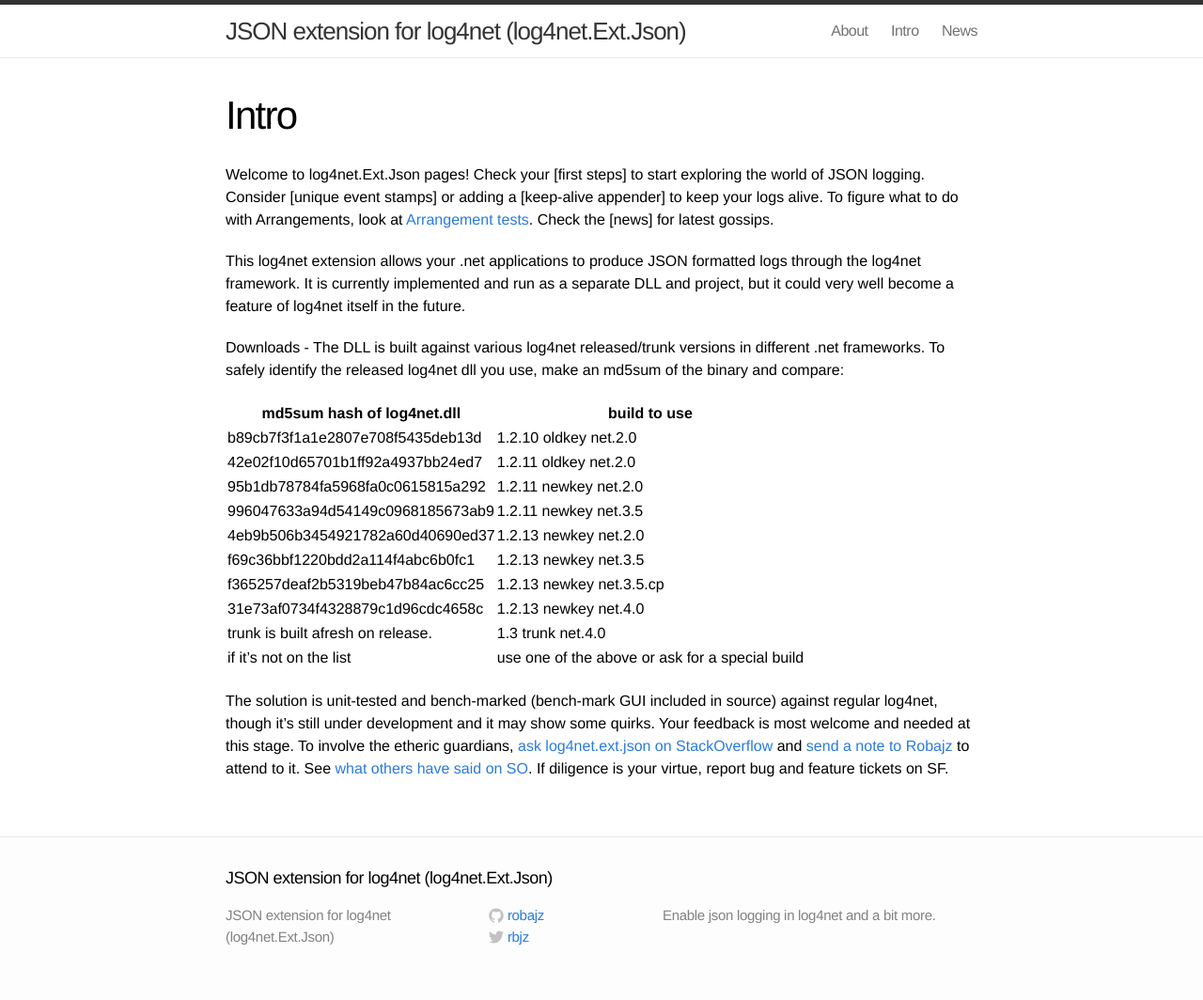
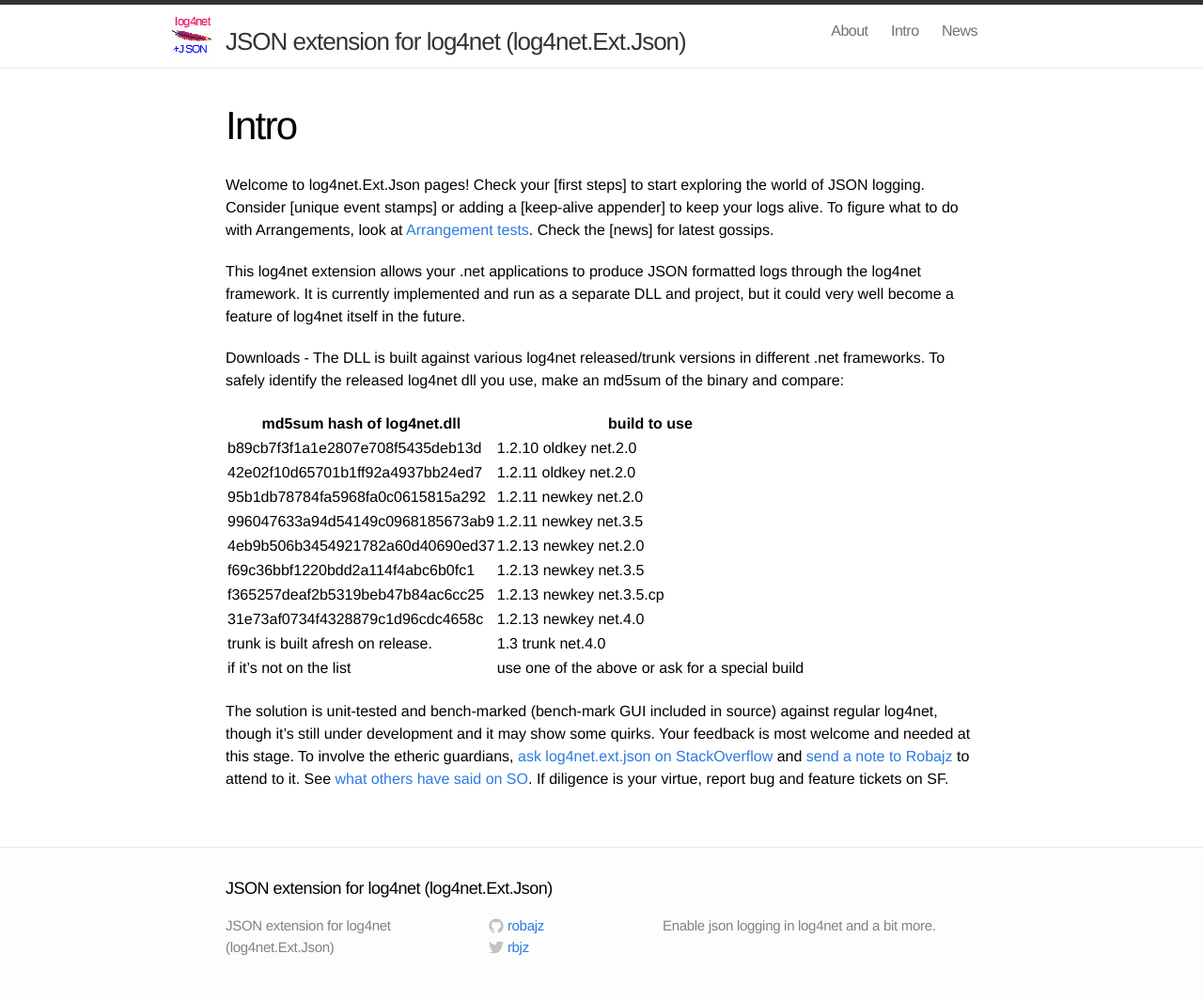
Before and after one commit to daveoggy/log4net.Ext.Json, a Jekyll site: the page built from index.md, in a window 1280 px wide. Shown: the whole page at 94% size. Built offline with Jekyll 4.4.1, drawn with Linux system fonts in a browser that asks for light colours.

Commit message:
icon shows

```diff
--- a/_config.yml
+++ b/_config.yml
@@ -2,7 +2,7 @@
 title: JSON extension for log4net (log4net.Ext.Json)
 email: ""
 description: "Enable json logging in log4net and a bit more."
-baseurl: "https://robajz.github.io/log4net.Ext.Json/"
+baseurl: "/log4net.Ext.Json/"
 url: "https://robajz.github.io/log4net.Ext.Json/"
 twitter_username: rbjz
 github_username:  robajz
--- a/css/main.css
+++ b/css/main.css
@@ -59,6 +59,14 @@
   position: relative;
   z-index: 1;
 }
+.site-title:before {
+  content: url("img/icon.gif");
+  position: relative;
+  top: 10px;
+  right: 60px;
+  margin-right: -48px;
+}
+
 
 .site-nav {
   float: right;
```
